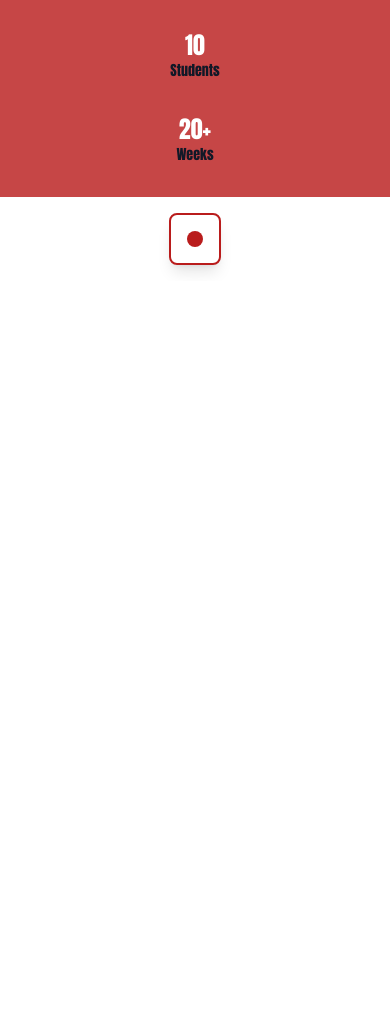
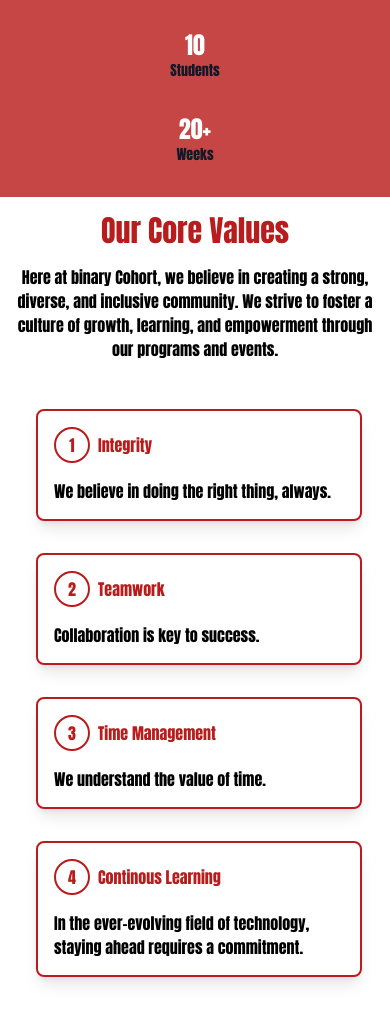
Before and after one commit to KaReeeeeeeeEM/Cohort, a website: page index.html in a window 390 px wide. Shown: the part 710-1733 px from the top of the page. Before the commit the page ends 991 px from the top, so only its background shows below. Drawn offline with nearby package versions, Linux system fonts and the light colour scheme; a web font is replaced by a local one.

Commit message:
fix: the values section now looks responsive

```diff
--- a/index.html
+++ b/index.html
@@ -60,11 +60,11 @@
      <section class="bg-[#b91c1ccf] flex flex-col lg:flex-row items-center justify-between my-4 lg:my-8 px-4 md:px-12 lg:px-20">
         <!-- this is where we tell the people of how many projects we have done and the number of students as well as the duration we have attended -->
         <div class="w-full flex flex-col md:flex-row items-center justify-center my-4 lg:py-12">
-            <div class="w-1/3 text-center my-4 md:my-0">
+            <div class="w-1/3 text-center my-4 lg:my-0">
                 <h3 class="text-2xl font-bold md:text-3xl text-white"><span id="project-count">5</span>+</h3>
                 <p class="text-sm md:text-lg text-gray-900">Projects</p>
             </div>
-            <div class="w-1/3 text-center my-4 md:my-0">
+            <div class="w-1/3 text-center my-4 lg:my-0">
                 <h3 id="student-count" class="text-2xl font-bold md:text-3xl text-white">10</h3>
                 <p class="text-sm md:text-lg text-gray-900">Students</p>
             </div>
@@ -77,13 +77,58 @@
      </section>
 
      <!-- this is the values section -->
-      <section class="flex flex-col md:flex-row items-center justify-between my-4 lg:my-8 px-4 md:px-12 lg:px-20">
+      <section class="w-full flex flex-col items-center justify-center my-4 lg:my-20 px-4 md:px-12 lg:px-20">
+        <h1 class="text-red-700 font-bold text-3xl lg:text-4xl">Our Core Values</h1>
+        <p class="w-full my-4 md:my-6 text-center ">
+            Here at binary Cohort, we believe in creating a strong, diverse, and inclusive community. We strive to foster a culture of growth, learning, and empowerment through our programs and events.
+        </p>
+        <div class="flex flex-col md:flex-row lg:items-start  my-4 lg:my-8 px-4 md:px-12 lg:px-20">
             <!-- card -->
-             <div class="flex flex-col items-start justify-start p-4 lg:p-8 shadow-lg rounded-lg border-2 border-red-700">
-                 <span class="w-4 h-4 bg-red-700 rounded-full"></span>
-                <p></p>
+             <div class="w-full lg:w-1/2 lg:h-[20vh] mx-1 hover:scale-105 xl:h-[25vh] my-4 lg:my-0 flex flex-col items-start justify-start p-4 lg:p-8 shadow-lg rounded-lg border-2 border-red-700 cursor-pointer group">
+                <div class="flex items-center justify-center mb-4">
+                    <span class="w-4 h-4 border-2 border-red-700 rounded-full p-4 text-red-700 font-bold flex items-center justify-center group-hover:bg-red-700 group-hover:text-white mr-2">1</span>
+                    <h2 class="text-red-700 font-bold">Integrity</h2>
+                </div>
+                <p>
+                    We believe in doing the right thing, always.
+                </p>
              </div>
-      </section>
+
+              <!-- card -->
+              <div class="w-full lg:w-1/2 lg:h-[20vh]  mx-1 hover:scale-105  xl:h-[25vh] my-4 lg:my-0  flex flex-col items-start justify-start p-4 lg:p-8 shadow-lg rounded-lg border-2 border-red-700 cursor-pointer group">
+                <div class="flex items-center justify-center mb-4">
+                    <span class="w-4 h-4 border-2 border-red-700 rounded-full p-4 text-red-700 font-bold flex items-center justify-center group-hover:bg-red-700 group-hover:text-white mr-2">2</span>
+                    <h2 class="text-red-700 font-bold">Teamwork</h2>
+                </div>
+                <p>
+                    Collaboration is key to success.
+                </p>
+             </div>
+
+              <!-- card -->
+              <div class="w-full lg:w-1/2 lg:h-[20vh]  mx-1 hover:scale-105  xl:h-[25vh] my-4 lg:my-0  flex flex-col items-start justify-start p-4 lg:p-8 shadow-lg rounded-lg border-2 border-red-700 cursor-pointer group">
+                <div class="flex items-center justify-center mb-4">
+                    <span class="w-4 h-4 border-2 border-red-700 rounded-full p-4 text-red-700 font-bold flex items-center justify-center group-hover:bg-red-700 group-hover:text-white mr-2">3</span>
+                    <h2 class="text-red-700 font-bold">Time Management</h2>
+                </div>
+                <p>
+                    We understand the value of time.
+                </p>
+             </div>
+
+             <div class="w-full lg:w-1/2 lg:h-[20vh]  mx-1  hover:scale-105 xl:h-[25vh] my-4 lg:my-0 flex flex-col items-start justify-start p-4 lg:p-8 shadow-lg rounded-lg border-2 border-red-700 cursor-pointer group">
+                <div class="flex items-center justify-center mb-4">
+                    <span class="w-4 h-4 border-2 border-red-700 rounded-full p-4 text-red-700 font-bold flex items-center justify-center group-hover:bg-red-700 group-hover:text-white mr-2">4</span>
+                    <h2 class="text-red-700 font-bold">Continous Learning</h2>
+                </div>
+                <p>
+                    In the ever-evolving field of technology,
+                     staying ahead requires a commitment.
+                </p>
+             </div>
+        </div>
+
+            </section>
 
       <!-- script for the navigation bar in small screens -->
       <script>
```
